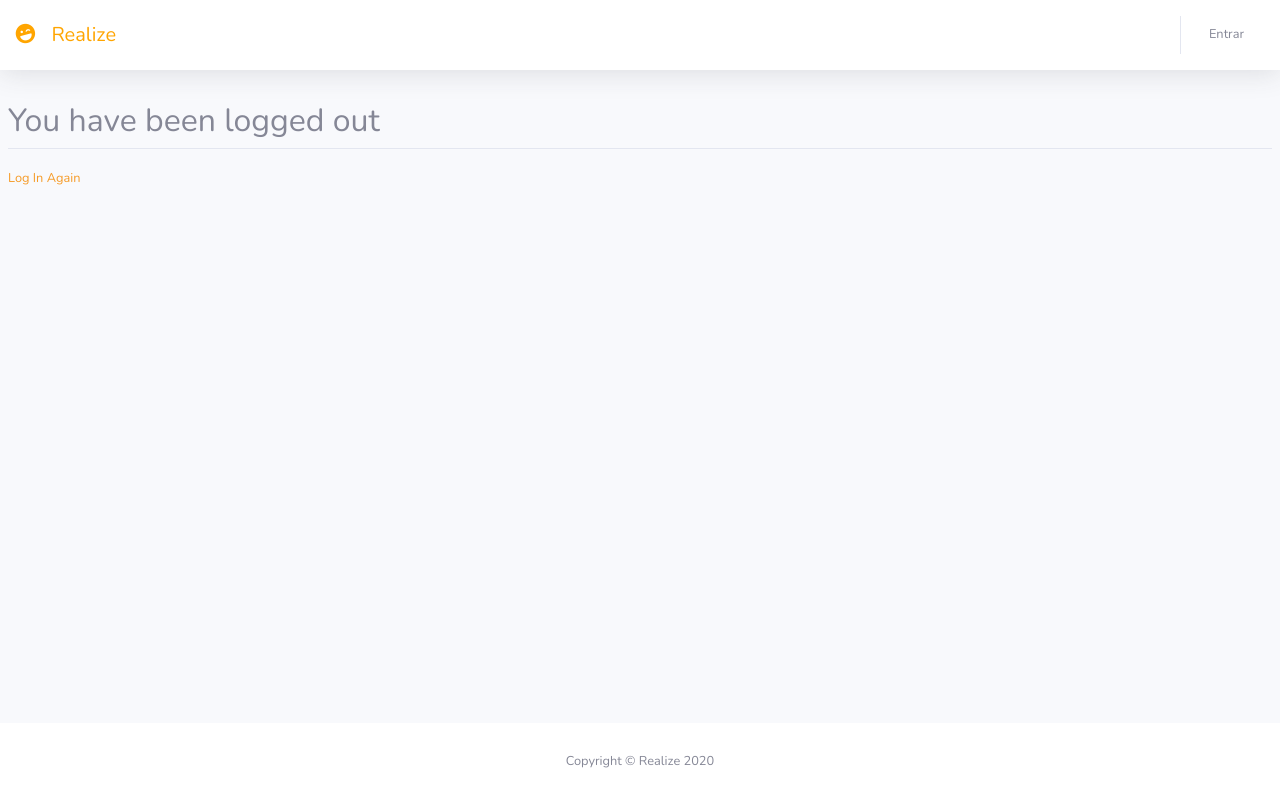
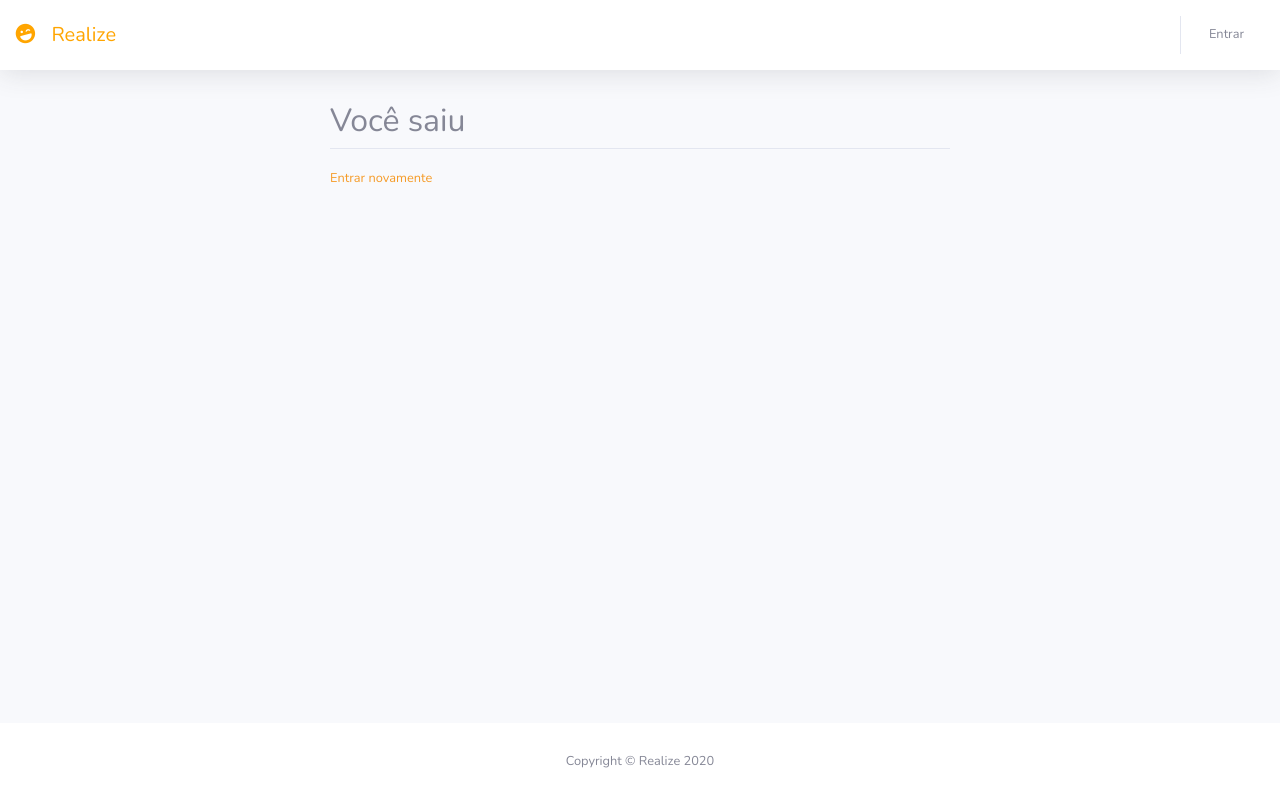
Before and after one commit to rafaelrds/hackaton-shawee-bmg, a Django app: page /logout/ in a window 1280 px wide. Run offline with Django 3.2, Linux system fonts and the light colour scheme; some libraries are stand-ins or nearby versions.

Commit message:
small fixes

```diff
--- a/app/users/templates/users/logout.html
+++ b/app/users/templates/users/logout.html
@@ -1,9 +1,13 @@
 {% extends "base/layout.html" %}
 {% block page %}
-    <h2>You have been logged out</h2>
+<div class="row justify-content-md-center">
+  <div class="col col-lg-6">
+    <h2>Você saiu</h2>
     <div class="border-top pt-3">
         <small class="text-muted">
-            <a href="{% url 'login' %}">Log In Again</a>
+            <a href="{% url 'login' %}">Entrar novamente</a>
         </small>
     </div>
+</div>
+</div>
 {% endblock page %}
--- a/app/users/templates/users/register.html
+++ b/app/users/templates/users/register.html
@@ -2,6 +2,8 @@
 {% load crispy_forms_tags %}
 
 {% block page %}
+<div class="row justify-content-md-center">
+  <div class="col col-lg-6">
   <div class="content-section">
     <form method="POST">
       {% csrf_token %}
@@ -10,7 +12,7 @@
         {{ form|crispy }}
       </fieldset>
       <div class="form-group">
-        <button class="btn btn-outline-info" type="submit">Registre-se</button>
+        <button class="btn btn-primary" type="submit">Registre-se</button>
       </div>
     </form>
     <div class="border-top pt-3">
@@ -19,4 +21,6 @@
       </small>
     </div>
   </div>
+    </div>
+  </div>
 {% endblock page %}
```
Also changed, not shown: app/users/templates/users/login.html (+6 -2 lines), app/users/forms.py (line endings or trailing spaces).
